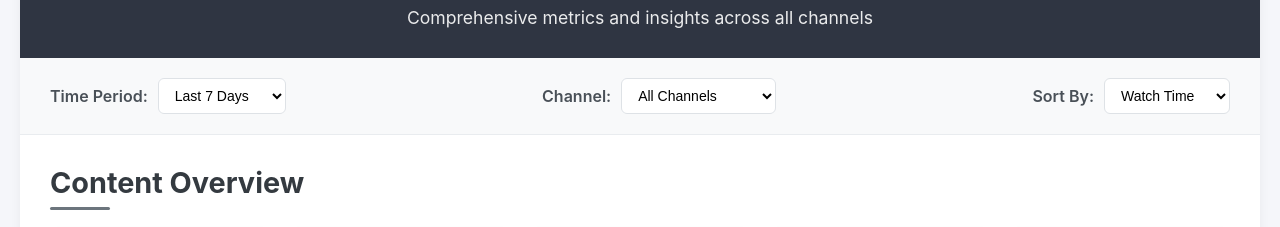
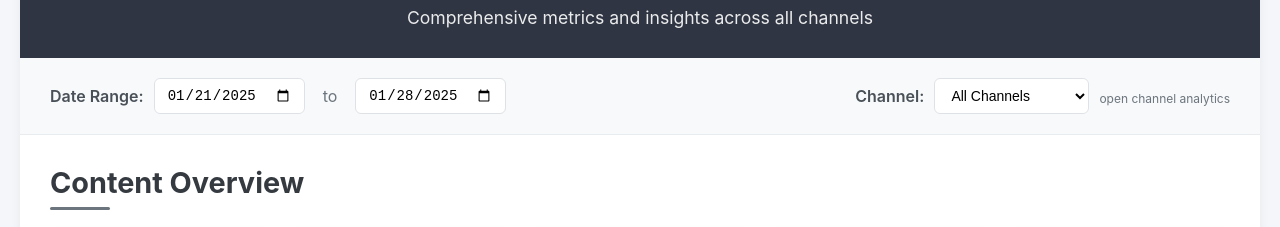
Before and after one commit to iamszwf99/survey-_management, a plain HTML site: page index.html in a window 1280 px wide. Shown: the part 102-329 px from the top of the page. Drawn offline with Linux system fonts and the light colour scheme.

Commit message:
Update index.html

```diff
--- a/index.html
+++ b/index.html
@@ -74,6 +74,10 @@
             font-size: 14px;
             background: white;
             transition: all 0.2s ease;
+        }
+
+        input[type="date"] {
+            min-width: 140px;
         }
 
         select:focus, input:focus {
@@ -372,13 +376,10 @@
 
         <div class="controls">
             <div class="filter-group">
-                <label for="timeFilter">Time Period:</label>
-                <select id="timeFilter">
-                    <option value="1">Today</option>
-                    <option value="7" selected>Last 7 Days</option>
-                    <option value="30">Last 30 Days</option>
-                    <option value="90">Last 90 Days</option>
-                </select>
+                <label for="startDate">Date Range:</label>
+                <input type="date" id="startDate" value="2025-01-21">
+                <span style="margin: 0 8px; color: #6c757d;">to</span>
+                <input type="date" id="endDate" value="2025-01-28">
             </div>
             <div class="filter-group">
                 <label for="channelFilter">Channel:</label>
@@ -389,16 +390,9 @@
                     <option value="design">Design Academy</option>
                     <option value="business">Business Insights</option>
                 </select>
+                <div style="font-size: 12px; color: #6c757d; margin-top: 4px;">open channel analytics</div>
             </div>
-            <div class="filter-group">
-                <label for="sortBy">Sort By:</label>
-                <select id="sortBy">
-                    <option value="watchTime" selected>Watch Time</option>
-                    <option value="watches">Watches</option>
-                    <option value="viewers">Viewers</option>
-                    <option value="engagement">Engagement</option>
-                </select>
-            </div>
+
         </div>
 
         <div class="content">
@@ -950,16 +944,16 @@
 
         // Filter functionality
         function setupFilters() {
-            const timeFilter = document.getElementById('timeFilter');
+            const startDate = document.getElementById('startDate');
+            const endDate = document.getElementById('endDate');
             const channelFilter = document.getElementById('channelFilter');
-            const sortBy = document.getElementById('sortBy');
 
-            [timeFilter, channelFilter, sortBy].forEach(filter => {
+            [startDate, endDate, channelFilter].forEach(filter => {
                 filter.addEventListener('change', () => {
                     console.log('Applying filters:', {
-                        time: timeFilter.value,
-                        channel: channelFilter.value,
-                        sort: sortBy.value
+                        startDate: startDate.value,
+                        endDate: endDate.value,
+                        channel: channelFilter.value
                     });
                     // In a real implementation, this would trigger data refresh
                 });
```
